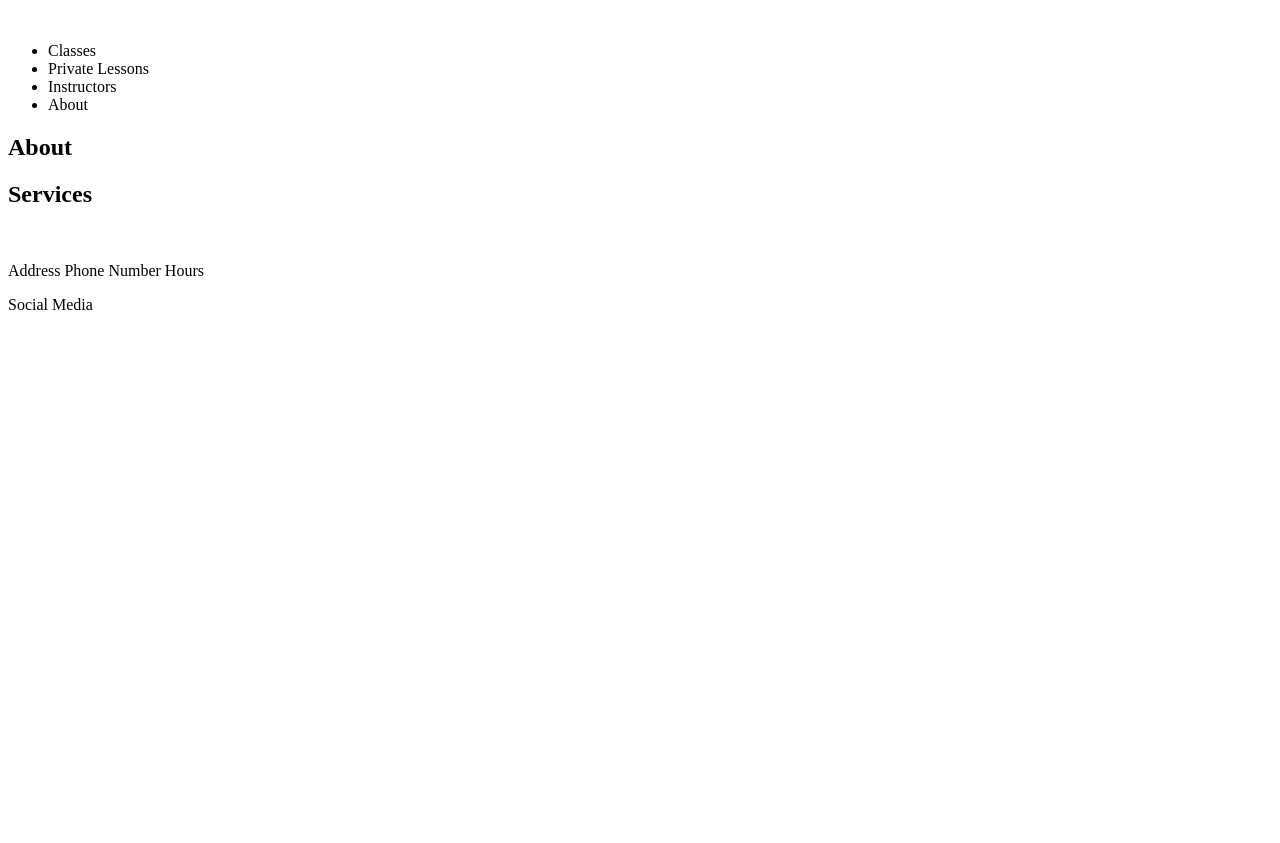
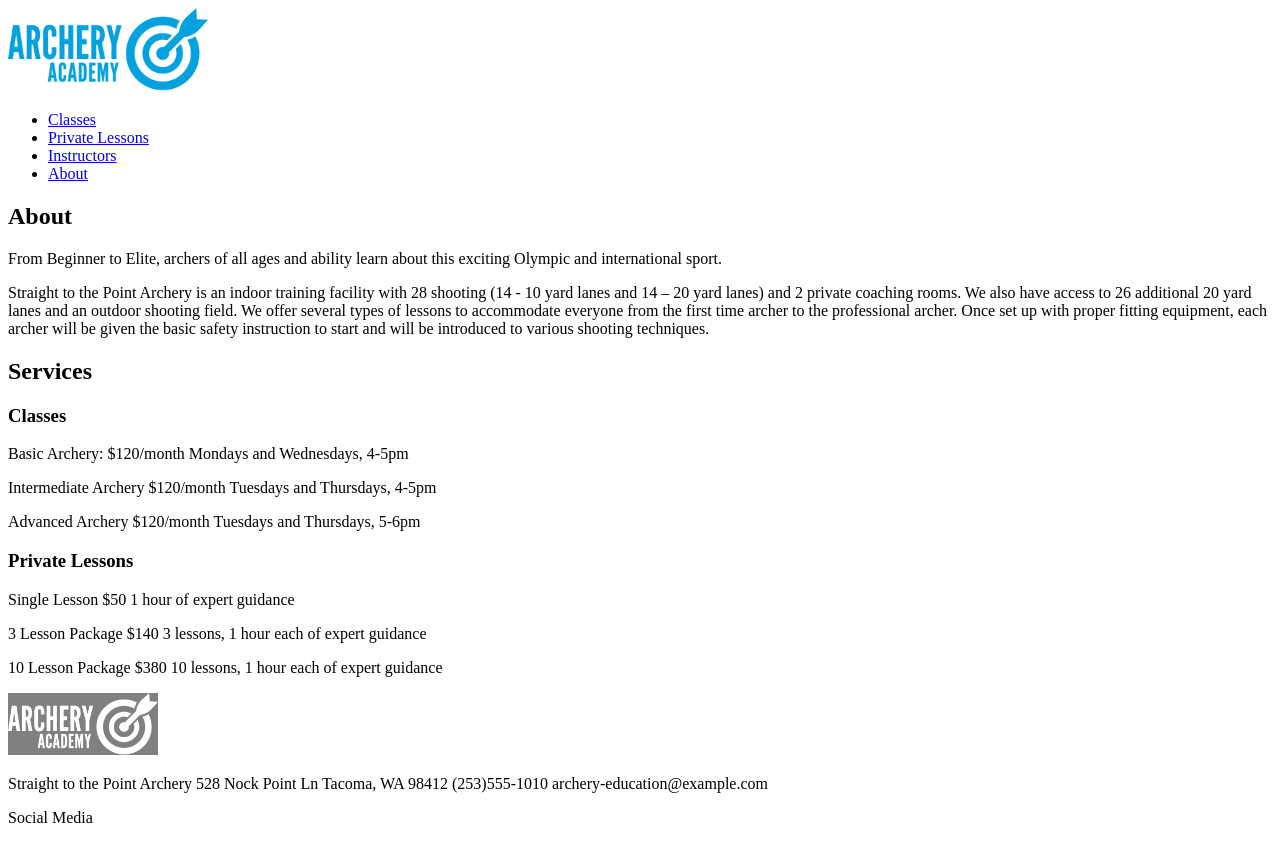
Before and after one commit to kcbelford/archery, a plain HTML site: page index.html in a window 1280 px wide. Before the commit the page ends 800 px from the top, so only its background shows below. Drawn offline with Linux system fonts and the light colour scheme.

Commit message:
added new html to index.html and instructors.html

```diff
--- a/index.html
+++ b/index.html
@@ -3,36 +3,89 @@
   <head>
     <meta charset="utf-8">
     <title>Straight to the Point Archery School</title>
+    <style>
+      footer img {
+        background-color: grey;
+        /*placeholder background color to see logo on white*/
+      }
+    </style>
   </head>
   <body>
     <header>
-      <img src="<!--link to logo here-->" alt="">
+      <a href="index.html">
+        <img src="photos/archeryAcademy-logo-color.png" alt="Archery Academy Logo" width="200">
+      </a>
       <nav>
         <ul>
-          <li>Classes</li>
-          <li>Private Lessons</li>
-          <li>Instructors</li>
-          <li>About</li>
+          <li><a href="classes.html">Classes</a></li>
+          <li><a href="lessons.html">Private Lessons</a></li>
+          <li><a href="instructors.html">Instructors</a></li>
+          <li><a href="about.html">About</a></li>
         </ul>
       </nav>
     </header>
     <main>
       <section>
         <h2>About</h2>
+        <!--possible image here-->
         <p>
+          From Beginner to Elite, archers of all ages and ability learn about
+          this exciting Olympic and international sport.
+        </p>
+        <p>
+          Straight to the Point Archery is an indoor training facility with  28
+          shooting (14 -  10 yard lanes and 14 – 20 yard lanes) and 2 private coaching
+          rooms. We also have access to 26  additional  20 yard lanes  and an outdoor
+          shooting field.  We offer several types of lessons to accommodate everyone
+          from the first time archer to the professional archer. Once set up with proper
+          fitting equipment, each archer will be given the basic safety instruction to
+          start and will be introduced to various shooting techniques.
         </p>
       </section>
       <section>
         <h2>Services</h2>
+        <h3>Classes</h3>
         <p>
+          Basic Archery:
+          $120/month
+          Mondays and Wednesdays, 4-5pm
         </p>
+        <p>
+          Intermediate Archery
+          $120/month
+          Tuesdays and Thursdays, 4-5pm
+        </p>
+        <p>
+          Advanced Archery
+          $120/month
+          Tuesdays and Thursdays, 5-6pm
+        </p>
+        <h3>Private Lessons</h3>
+        <p>
+          Single Lesson
+          $50
+          1 hour of expert guidance
+        </p>
+        <p>
+          3 Lesson Package
+          $140
+          3 lessons, 1 hour each of expert guidance
+        </p>
+        <p>
+          10 Lesson Package
+          $380
+          10 lessons, 1 hour each of expert guidance
+        </p>
+        <!--possible image here-->
       </section>
       <footer>
-        <img src="<!--link to logo here-->" alt="">
+        <img src="photos/archeryAcademy-logo-white.png" alt="Archery Academy Logo" width="150">
         <p>
-          Address
-          Phone Number
-          Hours
+          Straight to the Point Archery
+          528 Nock Point Ln
+          Tacoma, WA 98412
+          (253)555-1010
+          archery-education@example.com
         </p>
         <p>
           Social Media
```
Also changed, not shown: instructors.html (+67 -0 lines).
